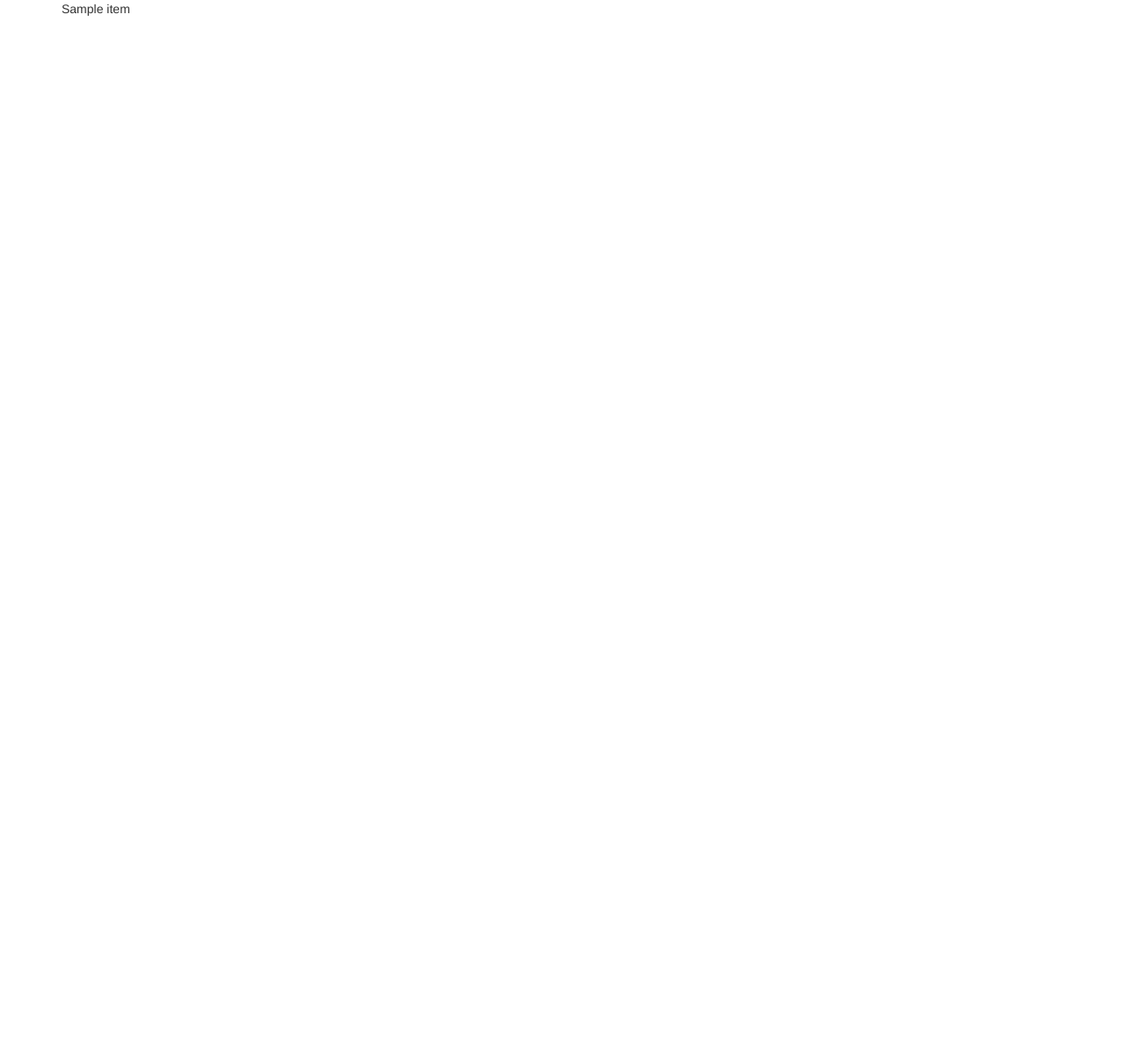
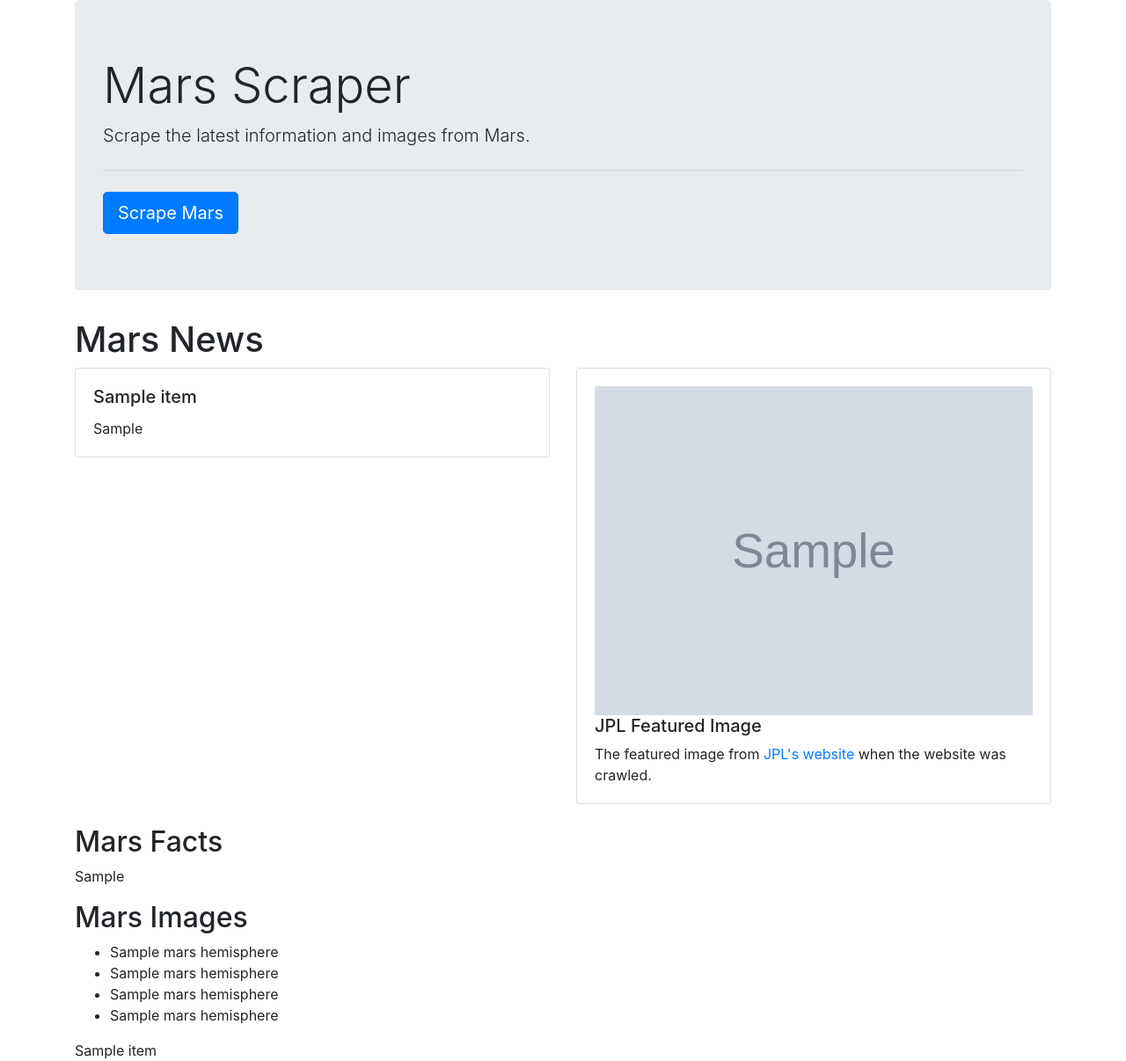
Before and after one commit to CCom20/web-scraping-challenge, a Flask app: page / in a window 1280 px wide. Before the commit the page is almost empty. Shown: the whole page at 88% size. Before the commit the page ends 18 px from the top, so only its background shows below. Run offline with Flask 2, Linux system fonts and the light colour scheme; grey boxes marked "Sample" are stand-in pictures; a database or web service that is not in the repository returns one stand-in record (values such as "Sample title"); some libraries are stand-ins or nearby versions.

Commit message:
Working on webpage

```diff
--- a/missions_to_mars/app.py
+++ b/missions_to_mars/app.py
@@ -27,6 +27,5 @@ def scraper():
     mars_db.update({}, mars_data, upsert=True)
     return redirect("/", code=302)
 
-
 if __name__ == "__main__":
     app.run(debug=True)
--- a/missions_to_mars/scrape_mars.py
+++ b/missions_to_mars/scrape_mars.py
@@ -11,12 +11,6 @@ client = pymongo.MongoClient(conn)
 
 # Recreate DB without Duplicates
 mars_db = client.mars_db
-
-# Drops collection if available to remove duplicates
-mars_db.items.drop()
-
-# Create Collection again
-collection = mars_db.items
 
 # Create Mars_Data Python Dictionary
 mars_data = {}
@@ -66,7 +60,7 @@ def scrape():
     browser.visit(f'https://www.jpl.nasa.gov{featured_img}')
 
     # ADD TO DICTIONARY #
-    mars_data["JPL Img"] = f'https://www.jpl.nasa.gov{featured_img}'
+    mars_data["jpl_img"] = f'https://www.jpl.nasa.gov{featured_img}'
 
     # Close Browser
     browser.quit()
@@ -83,7 +77,7 @@ def scrape():
     mars_df_html = mars_df.to_html(classes="table")
 
     # ADD TO DICTIONARY #
-    mars_data["Mars Facts"] = mars_df_html
+    mars_data["mars_facts"] = mars_df_html
 
     # # ------------------------------------------------- #
     # # MARS HEMISPHERES
@@ -126,10 +120,6 @@ def scrape():
 
     # ADD TO DICTIONARY #
 
-    mars_data["Mars Hemispheres"] = hemisphere_image_urls
-
-    # ADD TO MONGO #
-
-    collection.insert_one(mars_data)
+    mars_data["mars_hemispheres"] = hemisphere_image_urls
 
     return mars_data
--- a/missions_to_mars/templates/index.html
+++ b/missions_to_mars/templates/index.html
@@ -6,12 +6,54 @@
   <meta name="viewport" content="width=device-width, initial-scale=1.0">
   <meta http-equiv="X-UA-Compatible" content="ie=edge">
   <title>Templates 101</title>
-  <link rel="stylesheet" href="https://maxcdn.bootstrapcdn.com/bootstrap/3.3.7/css/bootstrap.min.css">
+  <link rel="stylesheet" href="https://cdn.jsdelivr.net/npm/bootstrap@4.5.3/dist/css/bootstrap.min.css" integrity="sha384-TX8t27EcRE3e/ihU7zmQxVncDAy5uIKz4rEkgIXeMed4M0jlfIDPvg6uqKI2xXr2" crossorigin="anonymous">
 </head>
 
 <body>
   <div class="container">
-    {{mars.news_title}}
+    <div class="jumbotron">
+      <h1 class="display-4">Mars Scraper</h1>
+      <p class="lead">Scrape the latest information and images from Mars.</p>
+      <hr class="my-4">
+      <a class="btn btn-primary btn-lg" href="/scrape" role="button">Scrape Mars</a>
+    </div>
+    <div>
+      <h1>Mars News</h1>
+      <div class="row row-cols-1 row-cols-md-2">
+        <div class="col mb-4">
+          <div class="card">
+            <div class="card-body">
+              <h5 class="card-title">{{mars.news_title}}</h5>
+              <p class="card-text">{{mars.news_para}}</p>
+            </div>
+          </div>
+        </div>
+        <div class="col mb-4">
+            <div class="card">
+              <div class="card-body">
+                <a href="https://www.jpl.nasa.gov/spaceimages/?search=&category=Mars"><img src="{{mars.jpl_img}}" class="card-img-top"></a>                  <h5>JPL Featured Image</h5>
+                <p class="card-text">The featured image from <a href="https://www.jpl.nasa.gov/spaceimages/?search=&category=Mars">JPL's website</a> when the website was crawled.</p>
+              </div>
+            </div>
+        </div>
+      </div>
+      <h2>Mars Facts</h2>
+        <table class="table  table-striped" style="width: 18rem;">
+          {{mars.mars_facts | safe}}
+        </table>
+      <h2>Mars Images</h2>
+      <ul>
+        <li>{{mars.mars_hemispheres[0]['title']}}</li>
+        <li>{{mars.mars_hemispheres[1]['title']}}</li>
+        <li>{{mars.mars_hemispheres[2]['title']}}</li>
+        <li>{{mars.mars_hemispheres[3]['title']}}</li>
+      </ul>
+
+
+      {{mars}}
+    </div>
+    <div>
+    </div>
   </div>
 </body>
 
```
Also changed, not shown: missions_to_mars/insert_data.py (+18 -0 lines).
